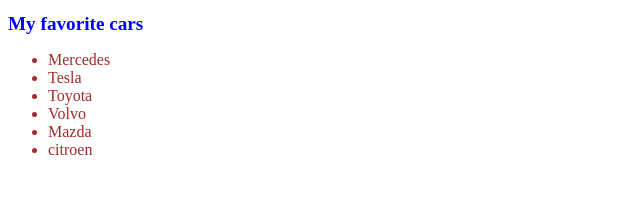
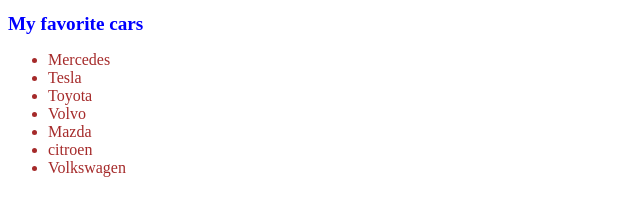
Before and after one commit to 234ercan/Test102, a plain HTML site: page index.html in a window 1280 px wide. Shown: the whole page, without its empty margins (0-640 px from the left). Drawn offline with Linux system fonts and the light colour scheme.

Commit message:
volkswagen

```diff
--- a/index.html
+++ b/index.html
@@ -17,6 +17,7 @@
     <li>Volvo</li>
     <li>Mazda</li>
     <li>citroen</li>
+    <li>Volkswagen</li>
   </ul>
 </body>
 </html>
```
